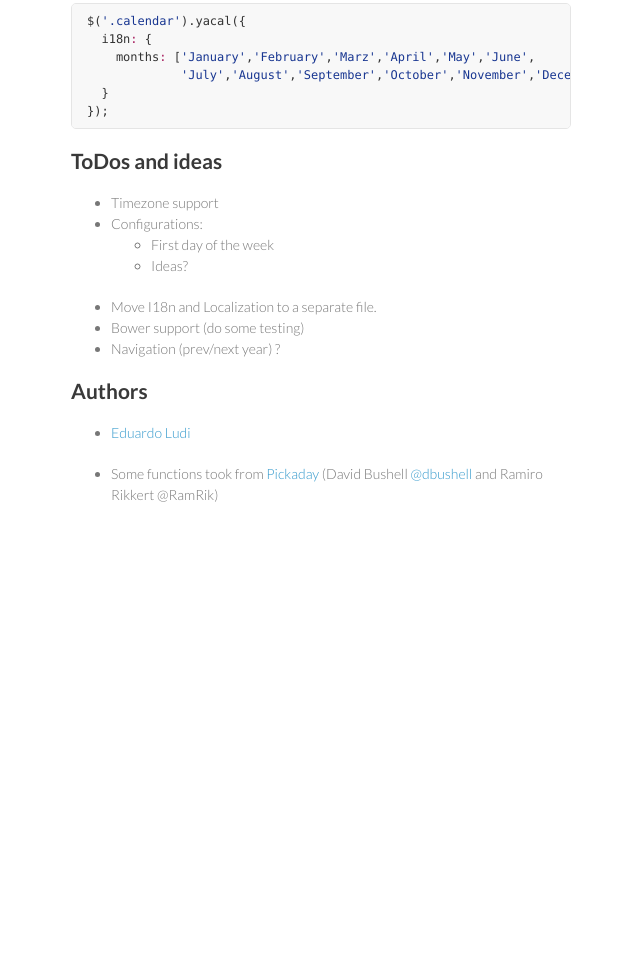
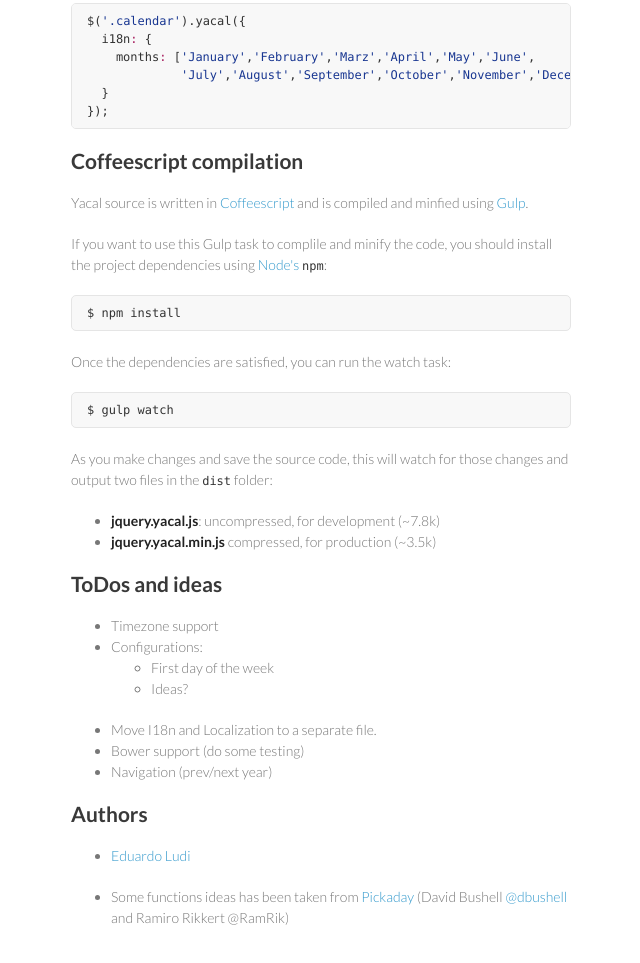
Before and after one commit to eduludi/jquery-yacal, a plain HTML site: page index.html in a window 1280 px wide. Shown: the part 4336-5299 px from the top of the page, without its empty margins (499-1139 px from the left). Before the commit the page ends 4911 px from the top, so only its background shows below. Drawn offline with Linux system fonts and the light colour scheme.

```diff
--- a/index.html
+++ b/index.html
@@ -285,6 +285,28 @@
 });</pre></div>
 
 <h2>
+<a id="coffeescript-compilation" class="anchor" href="#coffeescript-compilation" aria-hidden="true"><span class="octicon octicon-link"></span></a>Coffeescript compilation</h2>
+
+<p>Yacal source is written in <a href="http://coffeescript.org">Coffeescript</a> and is compiled and minfied using <a href="http://gulpjs.com">Gulp</a>.</p>
+
+<p>If you want to use this Gulp task to complile and minify the code, you should install the project dependencies using <a href="https://nodejs.org">Node's</a> <code>npm</code>:</p>
+
+<div class="highlight highlight-bash"><pre>$ npm install</pre></div>
+
+<p>Once the dependencies are satisfied, you can run the watch task:</p>
+
+<div class="highlight highlight-bash"><pre>$ gulp watch</pre></div>
+
+<p>As you make changes and save the source code, this will watch for those changes and output two files in the <code>dist</code> folder:</p>
+
+<ul>
+<li>
+<strong>jquery.yacal.js</strong>: uncompressed, for development (~7.8k)</li>
+<li>
+<strong>jquery.yacal.min.js</strong> compressed, for production (~3.5k)</li>
+</ul>
+
+<h2>
 <a id="todos-and-ideas" class="anchor" href="#todos-and-ideas" aria-hidden="true"><span class="octicon octicon-link"></span></a>ToDos and ideas</h2>
 
 <ul>
@@ -298,7 +320,7 @@
 </li>
 <li>Move I18n and Localization to a separate file. </li>
 <li>Bower support (do some testing)</li>
-<li>Navigation (prev/next year) ?</li>
+<li>Navigation (prev/next year)</li>
 </ul>
 
 <h2>
@@ -306,7 +328,7 @@
 
 <ul>
 <li><p><a href="http://github.com/eduludi">Eduardo Ludi</a></p></li>
-<li><p>Some functions took from <a href="https://github.com/dbushell/Pikaday">Pickaday</a>
+<li><p>Some functions ideas has been taken from <a href="https://github.com/dbushell/Pikaday">Pickaday</a>
 (David Bushell <a href="https://github.com/dbushell" class="user-mention">@dbushell</a> and Ramiro Rikkert @RamRik)</p></li>
 </ul>
       </section>
```
Also changed, not shown: params.json (+1 -1 lines), stylesheets/styles.css (line endings or trailing spaces).
